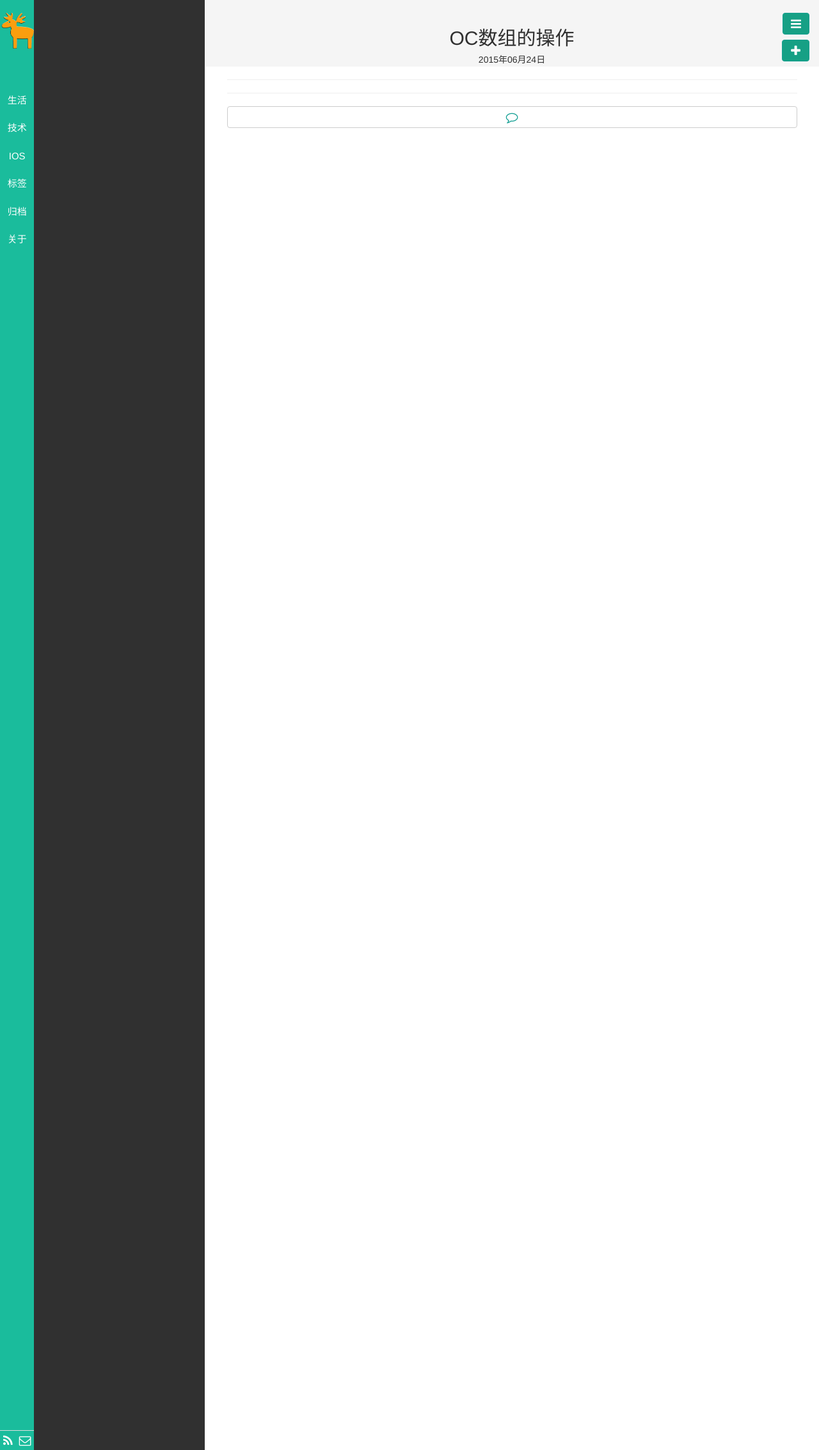
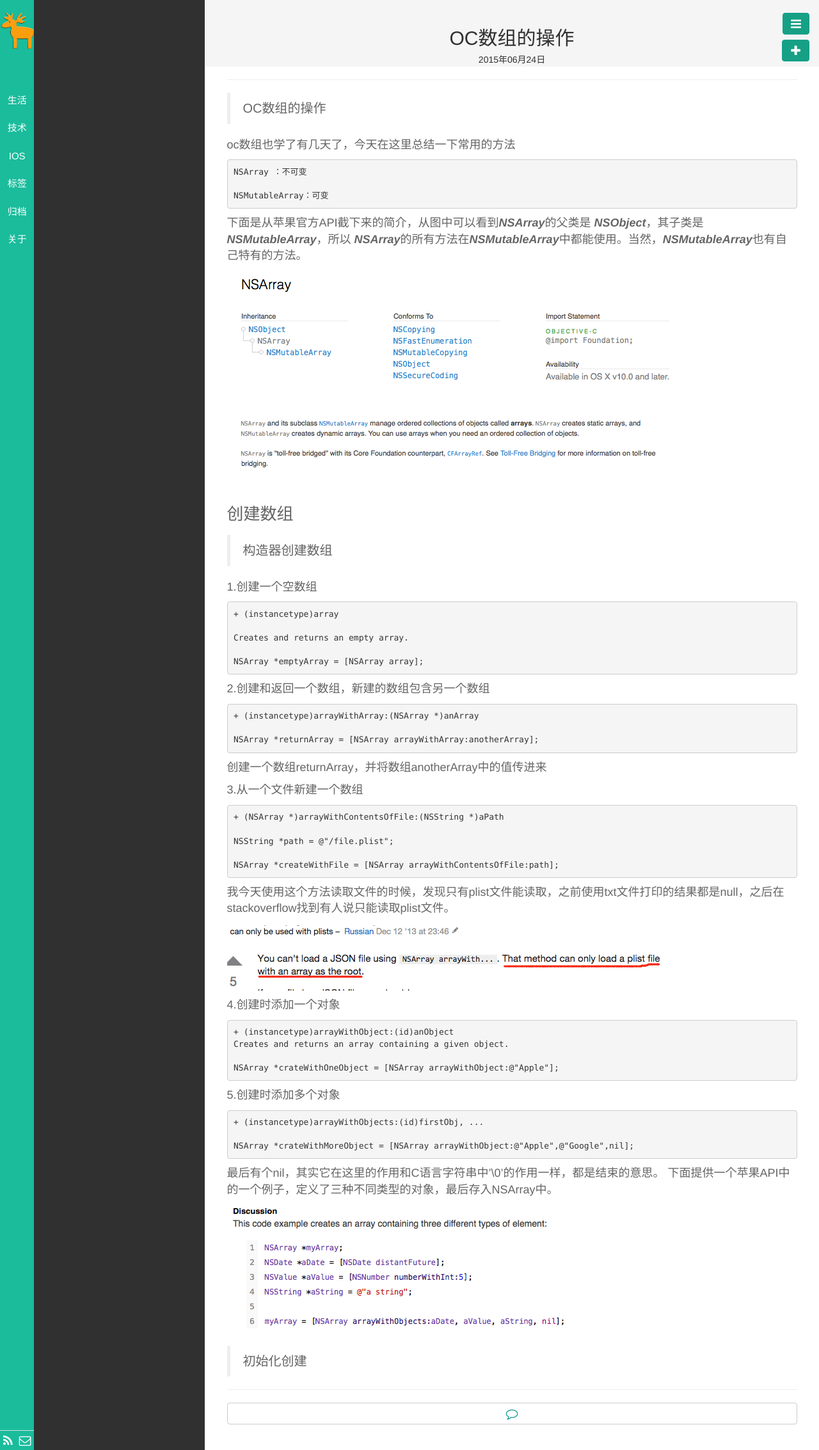
Before and after one commit to klone1127/klone1127.github.io, a Jekyll site: the page built from _posts/IOS/2015-06-24-OC-NSArray.md, in a window 1280 px wide. Shown: the whole page at 64% size. Built offline with Jekyll 4.4.1, drawn with Linux system fonts in a browser that asks for light colours; nearby versions of some CDN libraries; library files that are not in the unit come from our copies; Markdown is read by kramdown in place of the engine named in the settings.

Commit message:
add files

```diff
--- a/_posts/IOS/2015-06-24-OC-NSArray.md
+++ b/_posts/IOS/2015-06-24-OC-NSArray.md
@@ -6,3 +6,70 @@
 keywords:
 description:
 ---
+>OC数组的操作
+
+oc数组也学了有几天了，今天在这里总结一下常用的方法
+
+
+	NSArray ：不可变
+
+	NSMutableArray：可变
+
+下面是从苹果官方API截下来的简介，从图中可以看到***NSArray***的父类是 ***NSObject***，其子类是 ***NSMutableArray***，所以 ***NSArray***的所有方法在***NSMutableArray***中都能使用。当然，***NSMutableArray***也有自己特有的方法。
+
+![1](/public/img/IOS/about-NSArray.png)
+
+###创建数组
+
+>构造器创建数组
+
+1.创建一个空数组
+
+	+ (instancetype)array
+
+	Creates and returns an empty array.
+
+	NSArray *emptyArray = [NSArray array];
+
+2.创建和返回一个数组，新建的数组包含另一个数组
+
+	+ (instancetype)arrayWithArray:(NSArray *)anArray
+
+	NSArray *returnArray = [NSArray arrayWithArray:anotherArray];
+
+创建一个数组returnArray，并将数组anotherArray中的值传进来
+
+
+3.从一个文件新建一个数组
+
+	+ (NSArray *)arrayWithContentsOfFile:(NSString *)aPath
+
+	NSString *path = @"/file.plist";
+
+    NSArray *createWithFile = [NSArray arrayWithContentsOfFile:path];
+
+我今天使用这个方法读取文件的时候，发现只有plist文件能读取，之前使用txt文件打印的结果都是null，之后在stackoverflow找到有人说只能读取plist文件。
+
+![2](/public/img/IOS/arrayWithContentsOfFile-Can-Be-Only-Used-With-Plists-01.png)
+
+![3](/public/img/IOS/arrayWithContentsOfFile-Can-Be-Only-Used-With-Plists-02.png)
+
+4.创建时添加一个对象
+
+	+ (instancetype)arrayWithObject:(id)anObject
+	Creates and returns an array containing a given object.
+
+	NSArray *crateWithOneObject = [NSArray arrayWithObject:@"Apple"];
+
+5.创建时添加多个对象
+
+	+ (instancetype)arrayWithObjects:(id)firstObj, ...
+
+	NSArray *crateWithMoreObject = [NSArray arrayWithObject:@"Apple",@"Google",nil];
+
+最后有个nil，其实它在这里的作用和C语言字符串中'\0'的作用一样，都是结束的意思。
+下面提供一个苹果API中的一个例子，定义了三种不同类型的对象，最后存入NSArray中。
+
+![3](/public/img/IOS/arrayWithObjects-diff-objects.png)
+
+>初始化创建
```
Also changed, not shown: public/img/IOS/arrayWithContentsOfFile-Can-Be-Only-Used-With-Plists-01.png (added), public/img/IOS/arrayWithContentsOfFile-Can-Be-Only-Used-With-Plists-02.png (added), public/img/IOS/arrayWithObjects-diff-objects.png (added).
